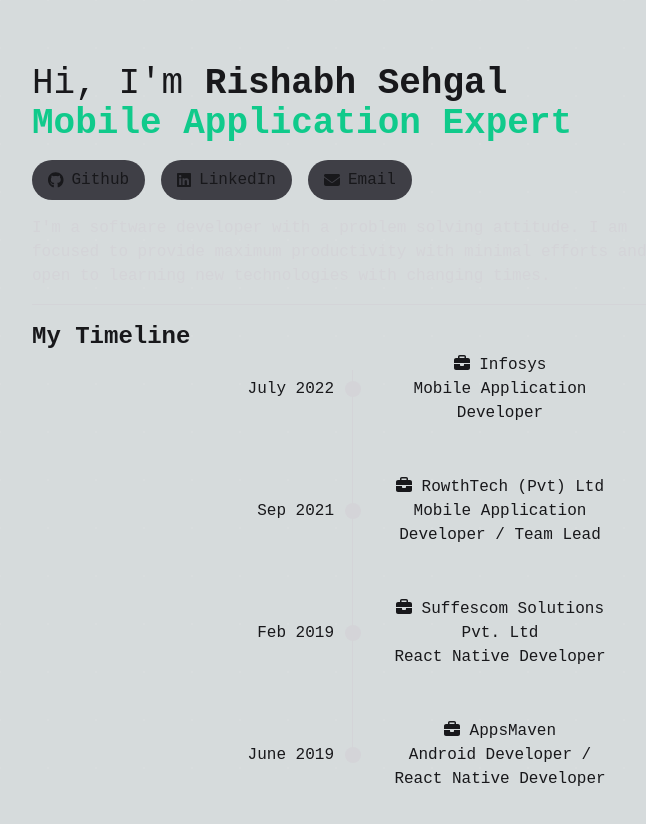
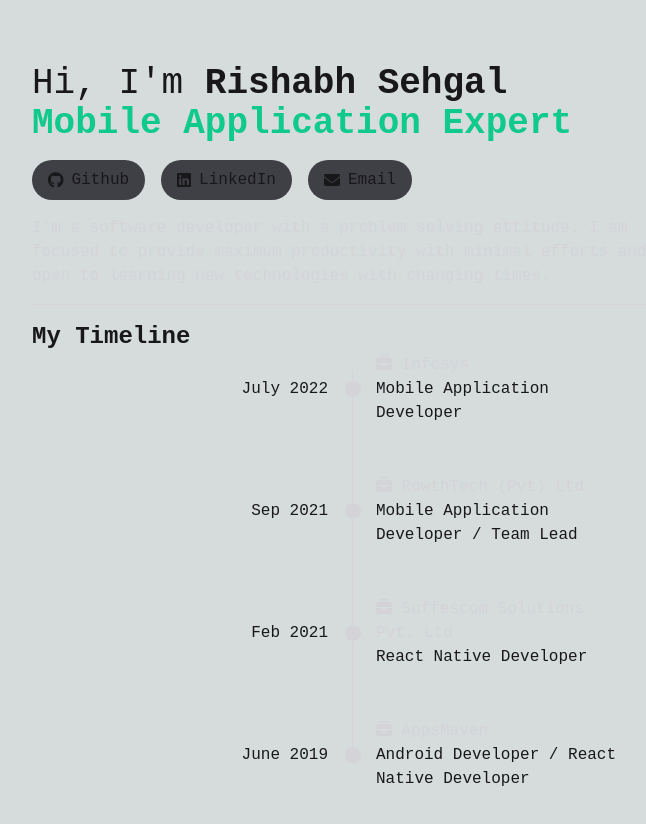
Before and after one commit to sehgalrishabh/sehgalrishabh.github.io, a Next.js app: page / in a window 1280 px wide. Shown: the top 824 px of the page, without its empty margins (288-934 px from the left). Built offline with nearby package versions, Linux system fonts and the light colour scheme; a web font is replaced by a local one.

Commit message:
fix: fixed designs

```diff
--- a/src/app/globals.css
+++ b/src/app/globals.css
@@ -89,19 +89,24 @@
 .timeline ul li .date h4 {
   /* background-color: black;  Add Background Color To Date  */
   text-align: center;
-  padding: 5px 10px;
+  padding: 5px 16px;
+}
+
+.timeline ul li .content h3 > svg {
+  color: var(--white-light);
 }
 .timeline ul li .content h3 {
-  padding: 0px 20px;
+  padding: 0px 16px;
   /* background-color: black;  Add Background Color To Card Header  */
   margin-bottom: 0;
-  text-align: center;
+  text-align: left;
+  color: var(--white-light);
 }
 .timeline ul li .content p {
-  padding: 0px 20px;
+  padding: 0px 16px;
   /* background-color: black;  Add Background Color To Card Body  */
   margin-top: 0;
-  text-align: center;
+  text-align: left;
 }
 .timeline ul li .date h4 {
   float: right;
--- a/src/app/page.tsx
+++ b/src/app/page.tsx
@@ -4,6 +4,29 @@
 import { FontAwesomeIcon } from "@fortawesome/react-fontawesome";
 
 const Landing = () => {
+  const experience = [
+    {
+      date: "July 2022",
+      org: "Infosys",
+      designation: "Mobile Application Developer",
+    },
+    {
+      date: "Sep 2021",
+      org: "RowthTech (Pvt) Ltd",
+      designation: "Mobile Application Developer / Team Lead",
+    },
+    {
+      date: "Feb 2021",
+      org: "Suffescom Solutions Pvt. Ltd",
+      designation: "React Native Developer",
+    },
+    {
+      date: "June 2019",
+      org: "AppsMaven",
+      designation: "Android Developer / React Native Developer",
+    },
+  ];
+
   return (
     <main className="flex min-h-screen flex-col py-16 items-center px-4 lg:px-0">
       <section className="w-full lg:w-1/2">
@@ -41,55 +64,22 @@
 
         <div className="timeline">
           <ul>
-            <li>
+            {experience.map((item, index) => {
+              return (
+                <li key={index}>
                   <div className="date">
-                <h4>July 2022</h4>
+                    <h4>{item.date}</h4>
                   </div>
                   <div className="point" />
                   <div className="content">
                     <h3>
-                  <FontAwesomeIcon icon={faBriefcase} /> Infosys
+                      <FontAwesomeIcon icon={faBriefcase} /> {item.org}
                     </h3>
-                <p>Mobile Application Developer</p>
+                    <p>{item.designation}</p>
                   </div>
                 </li>
-            <li>
-              <div className="date">
-                <h4>Sep 2021</h4>
-              </div>
-              <div className="point" />
-              <div className="content">
-                <h3>
-                  <FontAwesomeIcon icon={faBriefcase} /> RowthTech (Pvt) Ltd
-                </h3>
-                <p>Mobile Application Developer / Team Lead</p>
-              </div>
-            </li>
-            <li>
-              <div className="date">
-                <h4>Feb 2019</h4>
-              </div>
-              <div className="point" />
-              <div className="content">
-                <h3>
-                  <FontAwesomeIcon icon={faBriefcase} /> Suffescom Solutions
-                  Pvt. Ltd
-                </h3>
-                <p>React Native Developer</p>
-              </div>
-            </li>
-            <li>
-              <div className="date">
-                <h4>June 2019</h4>
-              </div>
-              <div className="point" />
-              <div className="content">
-                <h3>
-                  <FontAwesomeIcon icon={faBriefcase} /> AppsMaven
-                </h3>
-                <p>Android Developer / React Native Developer</p>
-              </div>
-            </li>
+              );
+            })}
           </ul>
         </div>
       </section>
```
Lines whose indentation alone changed are shown as unchanged.
